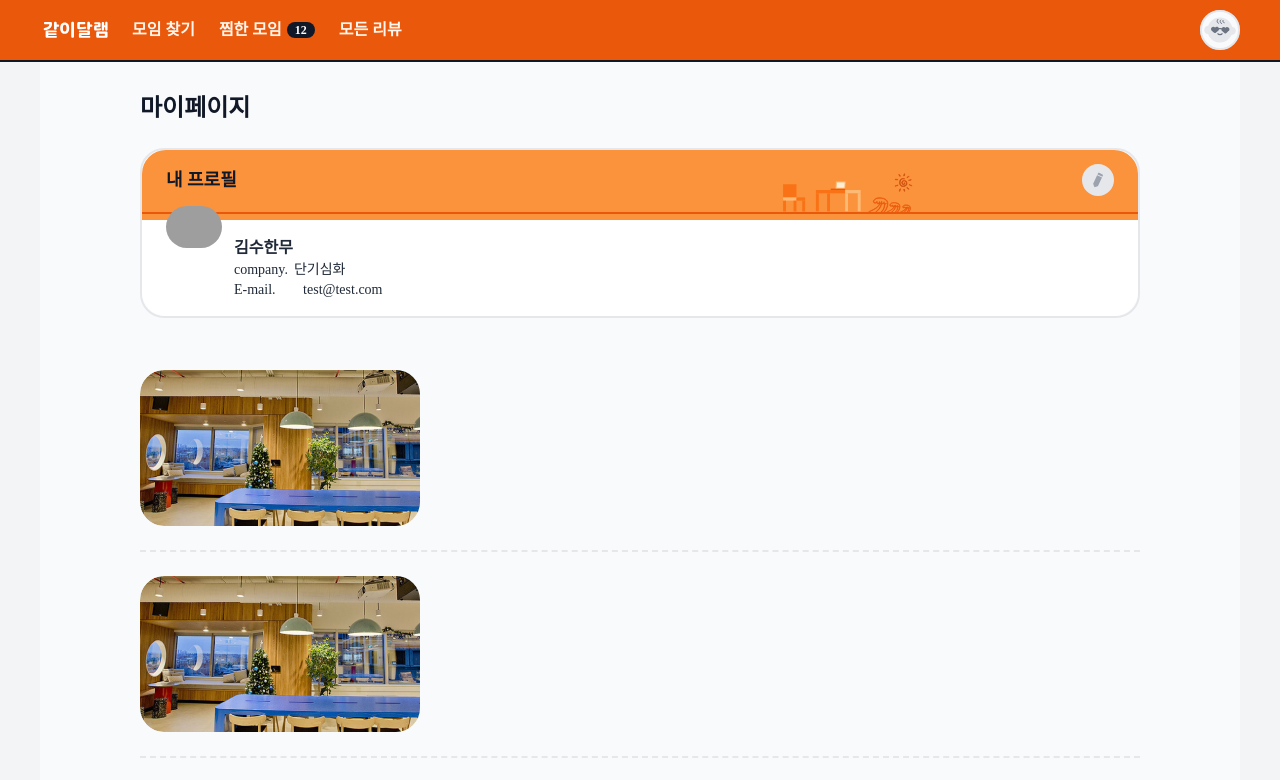
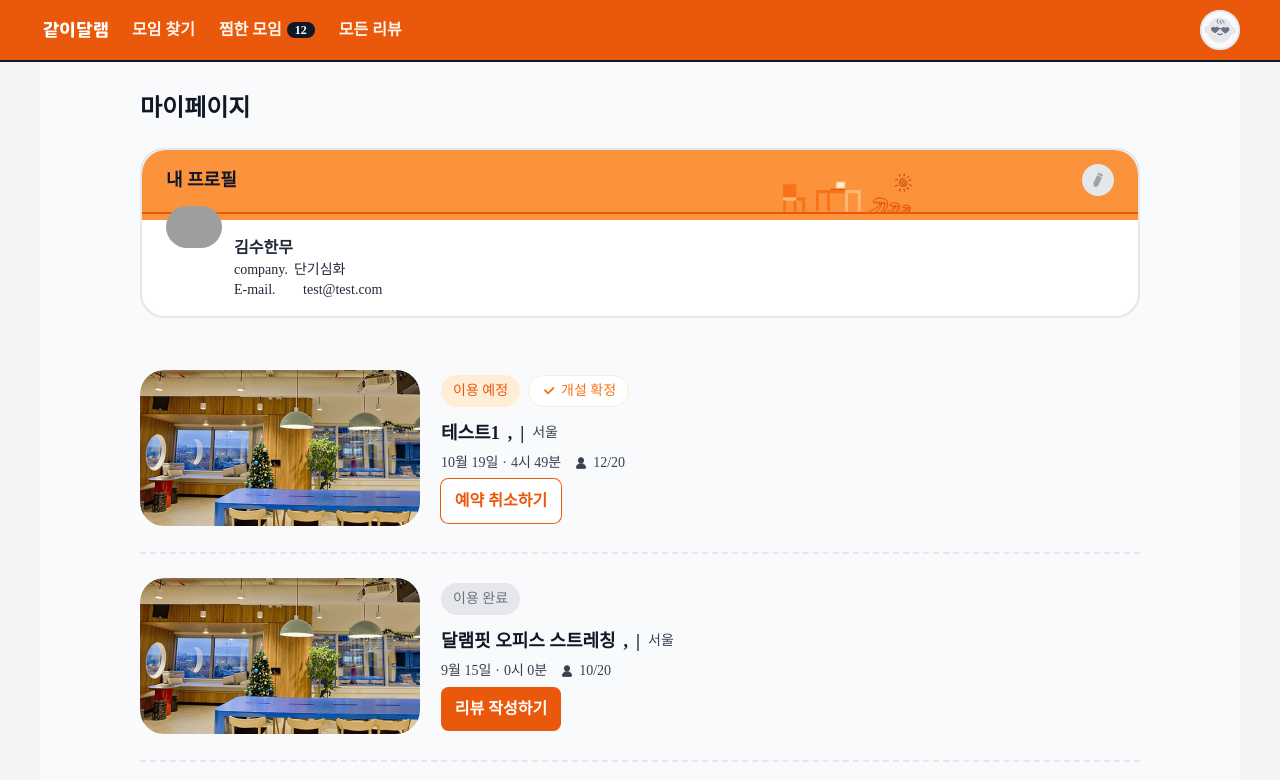
Before and after one commit to INtiful/SootheWithMe, a Next.js app: page /mypage/mygatherings in a window 1280 px wide. Shown: the top 780 px of the page. Built offline with nearby package versions, Linux system fonts and the light colour scheme; grey boxes are pictures that could not be loaded; a web font is replaced by a local one.

Commit message:
[KAN-65] chore: 기존 Card 컴포넌트 사용한 곳 대체

```diff
--- a/src/app/(main)/mypage/_component/MyGatheringList.tsx
+++ b/src/app/(main)/mypage/_component/MyGatheringList.tsx
@@ -38,13 +38,28 @@ const MyGatheringList = () => {
         {data?.pages.map((page) =>
           page.data.map((item: myGatheringData, index: number) => (
             <li key={index}>
-              <Card
+              {/* <Card
                 data={item}
                 hasButton={true}
                 hasChips={true}
                 handleCancelGatherings={() => console.log('Cancel gathering')}
                 handleWriteReview={() => console.log('Write review')}
-              />
+              /> */}
+
+              <Card
+                handleSaveDiscard={() => console.log('Save Discard')}
+                data={item}
+              >
+                <Card.Chips />
+                <Card.Info />
+                <Card.Button
+                  handleButtonClick={() => {
+                    item.isCompleted
+                      ? console.log('Write review')
+                      : console.log('Cancel gathering');
+                  }}
+                />
+              </Card>
             </li>
           )),
         )}
--- a/src/app/(main)/mypage/created/page.tsx
+++ b/src/app/(main)/mypage/created/page.tsx
@@ -1,15 +1,28 @@
+'use client';
+
 import Card from '@/app/components/Card/Card';
 import Tab from '../_component/Tab';
 import { DATA_LIST } from './mockData';
 
 const CreatedPage = () => {
+  const handleSaveDiscard = () => {
+    // TODO : 스토리지 삭제 로직 추가
+    console.log('스토리지 삭제 버튼 클릭');
+  };
+
   return (
     <section className='flex w-full grow flex-col border-t-2 border-var-gray-900 bg-white px-16 py-24 md:px-24'>
       <Tab />
 
       <div className='grow'>
         {DATA_LIST.map((data) => (
-          <Card key={data.id} data={data} />
+          <Card
+            key={data.id}
+            handleSaveDiscard={handleSaveDiscard}
+            data={DATA_LIST[0]}
+          >
+            <Card.Info />
+          </Card>
         ))}
       </div>
 
```
